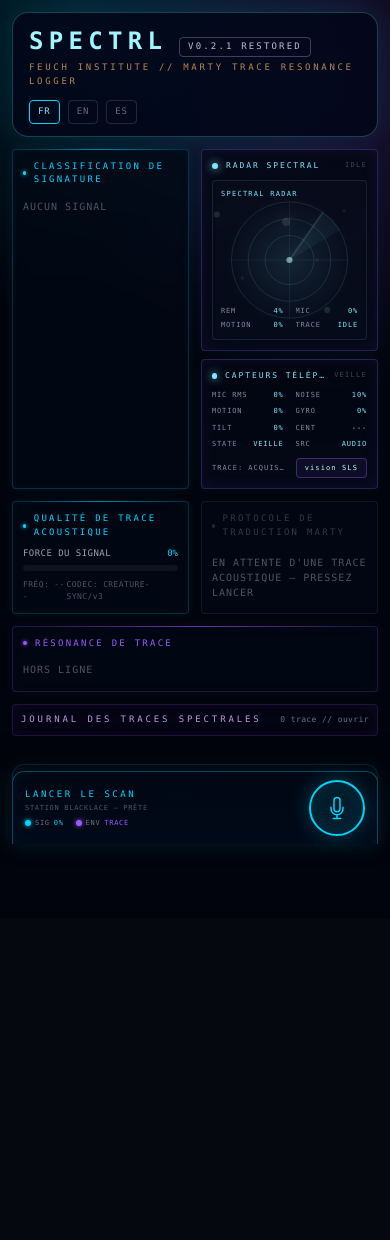
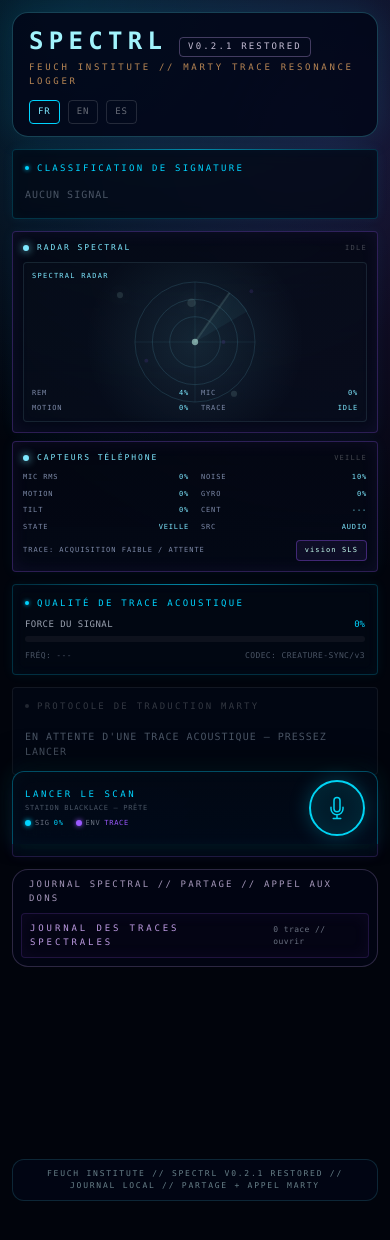
Before and after one commit to benoitlub/SpecTRL, a React (Vite) app: page / in a window 390 px wide. Shown: the top 1240 px of the page. Before the commit the page ends 918 px from the top, so only its background shows below. Built offline with nearby package versions, Linux system fonts and the light colour scheme.

Commit message:
Fix mobile SpecTRL layout visibility

```diff
--- a/src/pages/Home.tsx
+++ b/src/pages/Home.tsx
@@ -34,9 +34,9 @@ function Header({ lang, setLang }: { lang: Lang; setLang: (lang: Lang) => void }
 
 function Footer() {
   return (
-    <footer className="relative z-10 mx-auto max-w-5xl px-3 pb-28 pt-4">
+    <footer className="relative z-10 mx-auto max-w-5xl px-3 pb-44 pt-4">
       <div className="rounded-xl border border-cyan-300/15 bg-slate-950/70 px-3 py-2 text-center text-[8px] font-mono uppercase tracking-[0.22em] text-cyan-100/50">
-        Feuch Institute // SpecTRL v0.2.1 RESTORED // Journal local
+        Feuch Institute // SpecTRL v0.2.1 RESTORED // Journal local // partage + appel Marty
       </div>
     </footer>
   );
@@ -66,27 +66,28 @@ export default function Home() {
   }, [state.isListening]);
 
   return (
-    <div className="relative min-h-screen overflow-hidden bg-[#01040c] text-slate-100">
+    <div className="relative min-h-screen overflow-x-hidden bg-[#01040c] text-slate-100">
       <div className="absolute inset-0 bg-[radial-gradient(circle_at_20%_0%,rgba(0,212,255,0.14),transparent_32%),radial-gradient(circle_at_85%_10%,rgba(155,89,255,0.16),transparent_34%)]" />
       <Header lang={lang} setLang={setLang} />
 
-      <main className="relative z-10 mx-auto max-w-5xl space-y-3 px-3 py-3">
+      <main className="relative z-10 mx-auto max-w-5xl space-y-3 px-3 py-3 pb-44">
         {micPermission === "denied" && <div className="rounded border border-red-300/30 bg-red-500/10 px-3 py-2 text-[10px] font-mono uppercase tracking-wider text-red-200">Micro refusé ou indisponible.</div>}
 
-        <section className="grid grid-cols-1 gap-3 lg:grid-cols-[0.85fr_1.15fr]">
+        <div className="grid grid-cols-1 gap-3 lg:grid-cols-[0.85fr_1.15fr]">
           <SpeciesPanel state={state} lang={lang} />
           <SensorScreensV3 active={active} audioFeatures={audioFeatures || state.audioFeatures} progress={state.scanProgress} detectedLabel={detectedLabel || state.detectedSpecies} />
-        </section>
+        </div>
 
-        <section className="grid grid-cols-1 gap-3 lg:grid-cols-[0.85fr_1.2fr_0.95fr]">
+        <div className="grid grid-cols-1 gap-3 lg:grid-cols-[0.85fr_1.2fr_0.95fr]">
           <SignalQualityPanel state={state} scanProgress={state.scanProgress} lang={lang} />
           <TranslationCard state={state} lang={lang} />
           <NeuralPanel state={state} lang={lang} />
-        </section>
+        </div>
 
-        <section>
+        <div className="rounded-2xl border border-purple-300/20 bg-slate-950/60 p-2">
+          <div className="px-2 pb-2 text-[9px] font-mono uppercase tracking-[0.24em] text-purple-200/70">Journal spectral // partage // appel aux dons</div>
           <SpectralJournal latestEntry={latestEntry} />
-        </section>
+        </div>
       </main>
 
       <MicButton isListening={state.isListening} isAnalyzing={state.isAnalyzing} isComplete={state.isComplete} onStart={startListening} onStop={stopListening} onReset={reset} lang={lang} signalQuality={state.signalQuality || state.scanProgress} habitat={state.environmentalScan || "TRACE"} />
```
